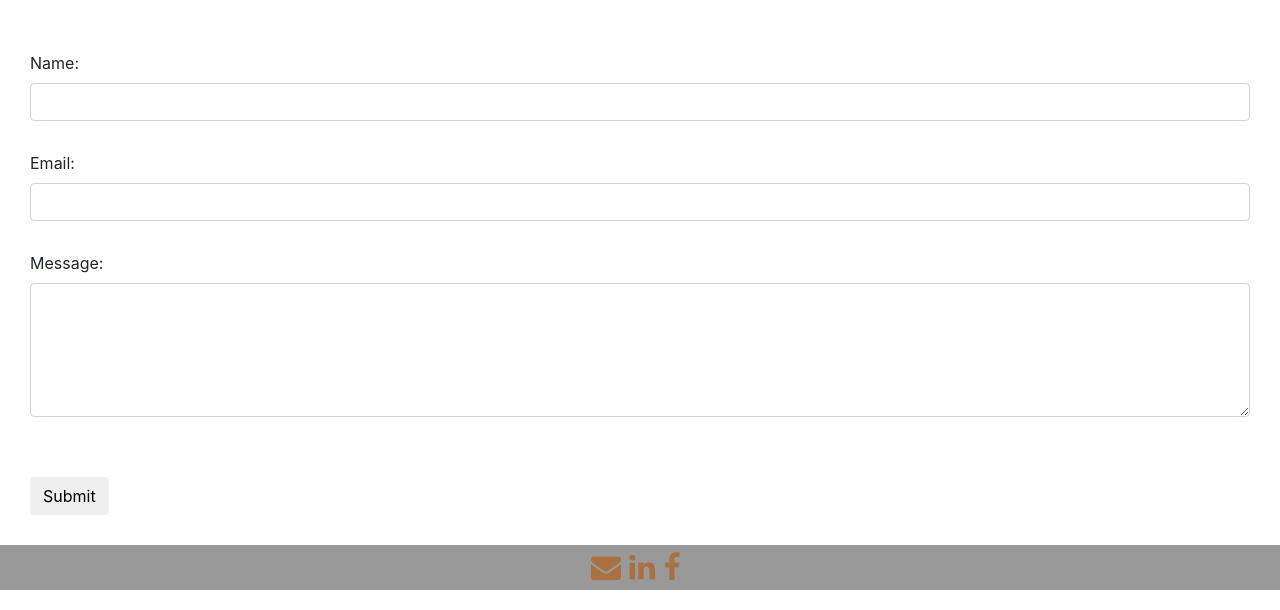
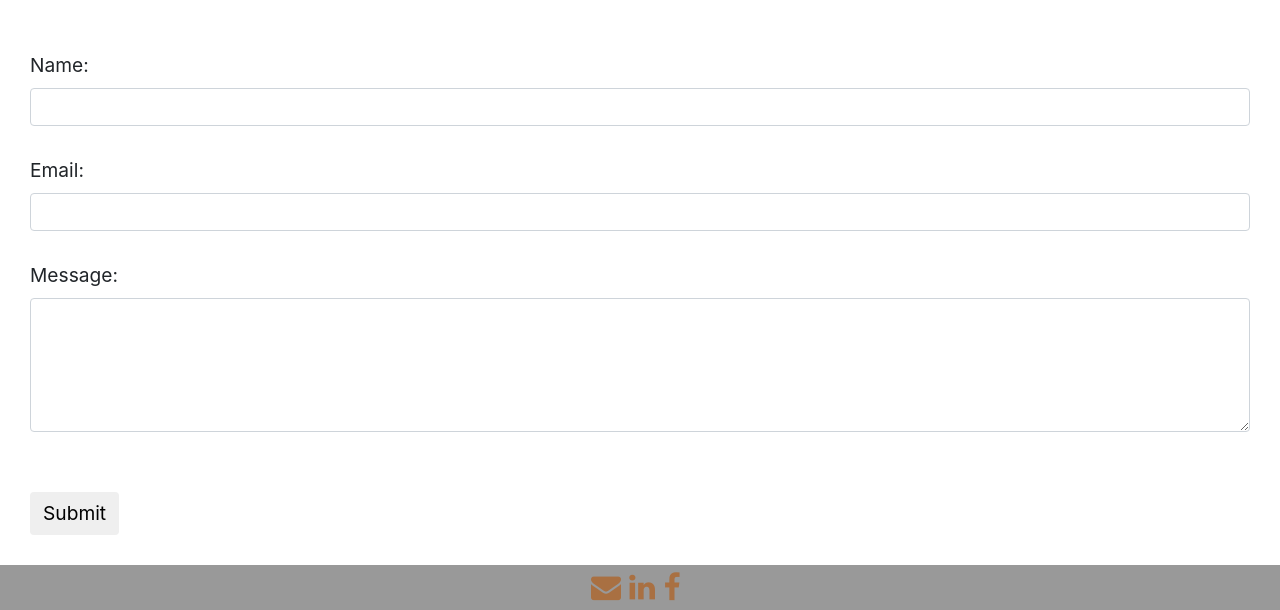
Before and after one commit to mnilou/first-portfolio, a plain HTML site: page contact.html in a window 1280 px wide. Shown: the part 211-821 px from the top of the page. Drawn offline with nearby package versions, Linux system fonts and the light colour scheme.

Commit message:
fixed button on contact me page

```diff
--- a/contact.html
+++ b/contact.html
@@ -39,28 +39,25 @@
     </div>
     <br>
     <!--End Header-->
-    <div class="form-group main-font">
+    <div style="font-size: 120%;" class="form-group">
       <label for="usr">Name:</label>
       <input type="text" class="form-control main-font" id="usr" />
     </div>
     <form action="/action_page.php">
-      <div class="form-group main-font">
+      <div style="font-size: 120%;" class="form-group">
         <label for="email">Email:</label>
-        <input type="email" class="form-control main-font" id="email" />
+        <input type="email" class="form-control" id="email" />
       </div>
-      <div class="form-group main-font">
+      <div style="font-size: 120%;" class="form-group">
         <label for="comment">Message:</label>
         <textarea class="form-control" rows="5" id="comment"></textarea>
       </div>
-      <!--What is the red " in button-->
       <button
         type="submit"
-        class="btn btn-default main-font form-group
-        style="background-color: rgb(153, 153, 153)">
-        Submit
-      </button>
+        class="btn btn-default form-group"
+        style="font-size: 120%;">Submit</button>
     </form>
-    <!--End Form-->
+       <!--End Form-->
     <div class="panel-footer">
       <a href="mailto:nilou@km-direct.com" target="_top" class="fa fa-envelope" aria-hidden="true"></a>
       <a href="www.linkedin.com/in/nilou-mostofi" class="fa fa-linkedin fa:hover"></a>
```
